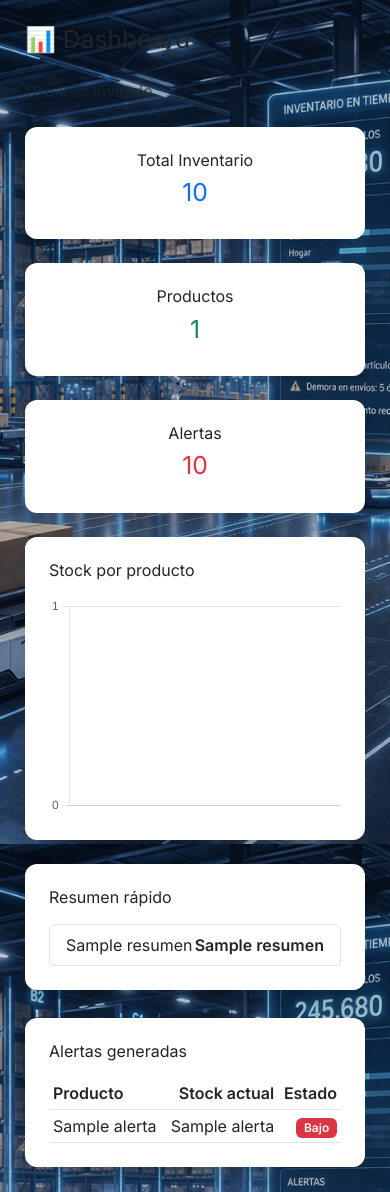
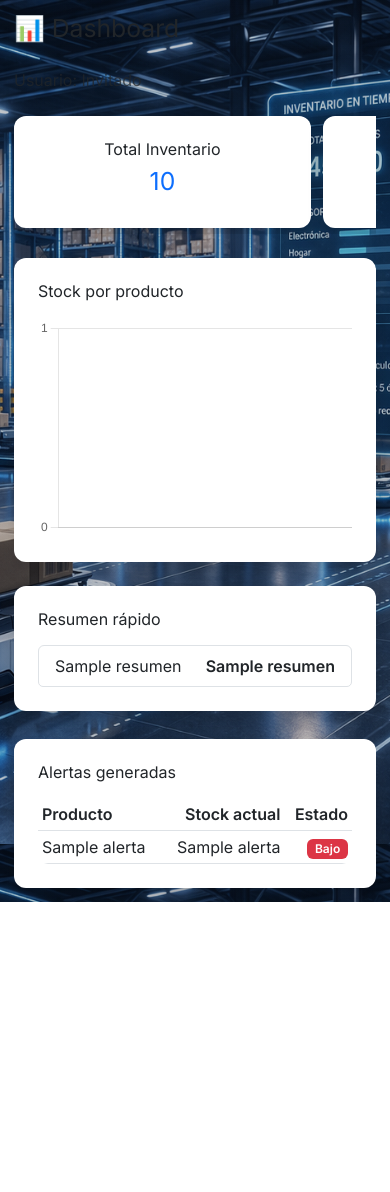
Before and after one commit to bigotoro1-byte/Proyecto-AQUAMAX-listo, a Flask app: template templates/dashboard.html in a window 390 px wide. After the commit the page ends 902 px from the top, so only its background shows below. Run offline with Flask 3, Linux system fonts and the light colour scheme; the template is opened without the code that fills it: most values are stand-ins (such as "Sample title", 1, 10 or a date in 2020); some libraries are stand-ins or nearby versions.

Commit message:
Mejoras responsive globales y slider movil en dashboard

```diff
--- a/templates/base.html
+++ b/templates/base.html
@@ -23,6 +23,10 @@ body {
     background-size: cover;
 }
 
+body.menu-open {
+    overflow: hidden;
+}
+
 /* =========================
    LAYOUT
 ========================= */
@@ -37,7 +41,7 @@ body {
     position: fixed;
     top: 0;
     left: 0;
-    width: 240px;
+    width: min(86vw, 320px);
     height: 100vh;
     background: #0f172a;
     color: white;
@@ -185,21 +189,12 @@ button {
    RESPONSIVE
 ========================= */
 @media (max-width: 768px) {
-
-    .sidebar {
-        position: fixed;
-        left: -240px;
-        top: 0;
-        height: 100%;
-        z-index: 1000;
+    .menu-toggle {
+        margin-bottom: 12px;
     }
 
-    .sidebar.active {
-        left: 0;
-    }
-
-    .menu-toggle {
-        margin-bottom: 12px;
+    .content {
+        padding: 14px;
     }
 }
 
@@ -219,6 +214,10 @@ button {
 
 .menu-toggle:hover {
     background: #1e293b;
+}
+
+.table-responsive {
+    border-radius: 10px;
 }
 
 /* =========================
@@ -306,6 +305,10 @@ body.loading {
 
     .content-panel {
         padding-top: 12px;
+    }
+
+    .card {
+        padding: 14px;
     }
 }
 
--- a/templates/dashboard.html
+++ b/templates/dashboard.html
@@ -1,11 +1,64 @@
 {% extends "base.html" %}
 {% block content %}
+
+<style>
+.kpi-slider {
+    display: flex;
+    gap: 12px;
+    overflow-x: auto;
+    scroll-snap-type: x mandatory;
+    padding-bottom: 6px;
+}
+
+.kpi-slider::-webkit-scrollbar {
+    height: 6px;
+}
+
+.kpi-slider::-webkit-scrollbar-thumb {
+    background: rgba(15, 23, 42, 0.35);
+    border-radius: 8px;
+}
+
+.kpi-slide {
+    min-width: 82%;
+    scroll-snap-align: start;
+}
+
+@media (min-width: 768px) {
+    .kpi-slider-wrap {
+        display: none;
+    }
+}
+</style>
 
 <h2 class="mb-4">📊 Dashboard</h2>
 <p class="text-muted mb-4">Usuario: {{ session.get('user', 'Invitado') }}</p>
 
 <!-- 🔢 CARDS -->
-<div class="row g-4 mb-4">
+<div class="kpi-slider-wrap mb-4">
+    <div class="kpi-slider">
+        <div class="kpi-slide">
+            <div class="card shadow p-4 text-center">
+                <h6>Total Inventario</h6>
+                <h2 class="text-primary">{{total}}</h2>
+            </div>
+        </div>
+        <div class="kpi-slide">
+            <div class="card shadow p-4 text-center">
+                <h6>Productos</h6>
+                <h2 class="text-success">{{total_productos}}</h2>
+            </div>
+        </div>
+        <div class="kpi-slide">
+            <div class="card shadow p-4 text-center">
+                <h6>Alertas</h6>
+                <h2 class="text-danger">{{stock_bajo}}</h2>
+            </div>
+        </div>
+    </div>
+</div>
+
+<div class="row g-4 mb-4 d-none d-md-flex">
 
 <div class="col-md-4">
 <div class="card shadow p-4 text-center">
```
Also changed, not shown: templates/alertas.html (+13 -7 lines), templates/movimientos.html (+17 -5 lines), templates/usuarios.html (+10 -8 lines).
